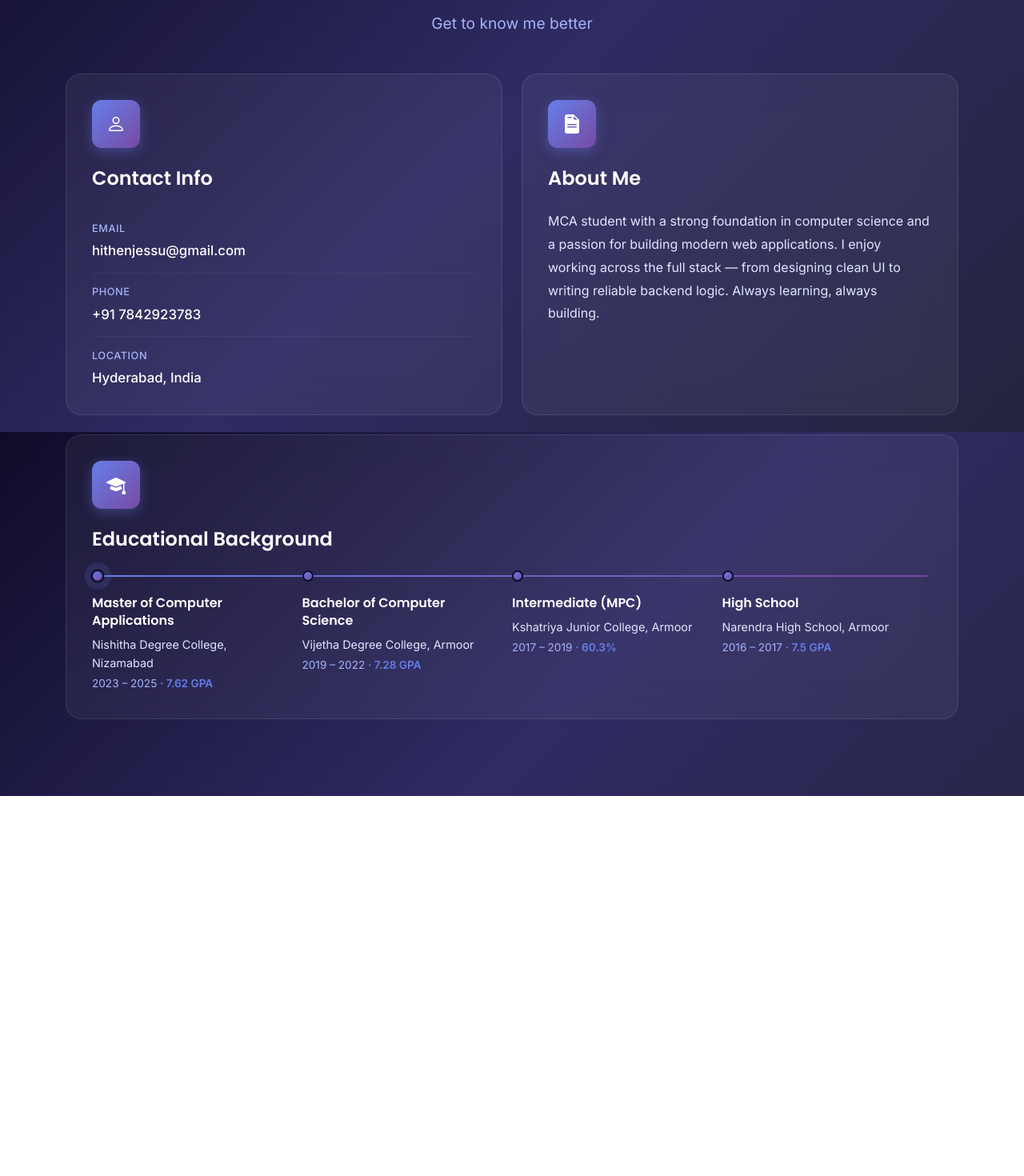
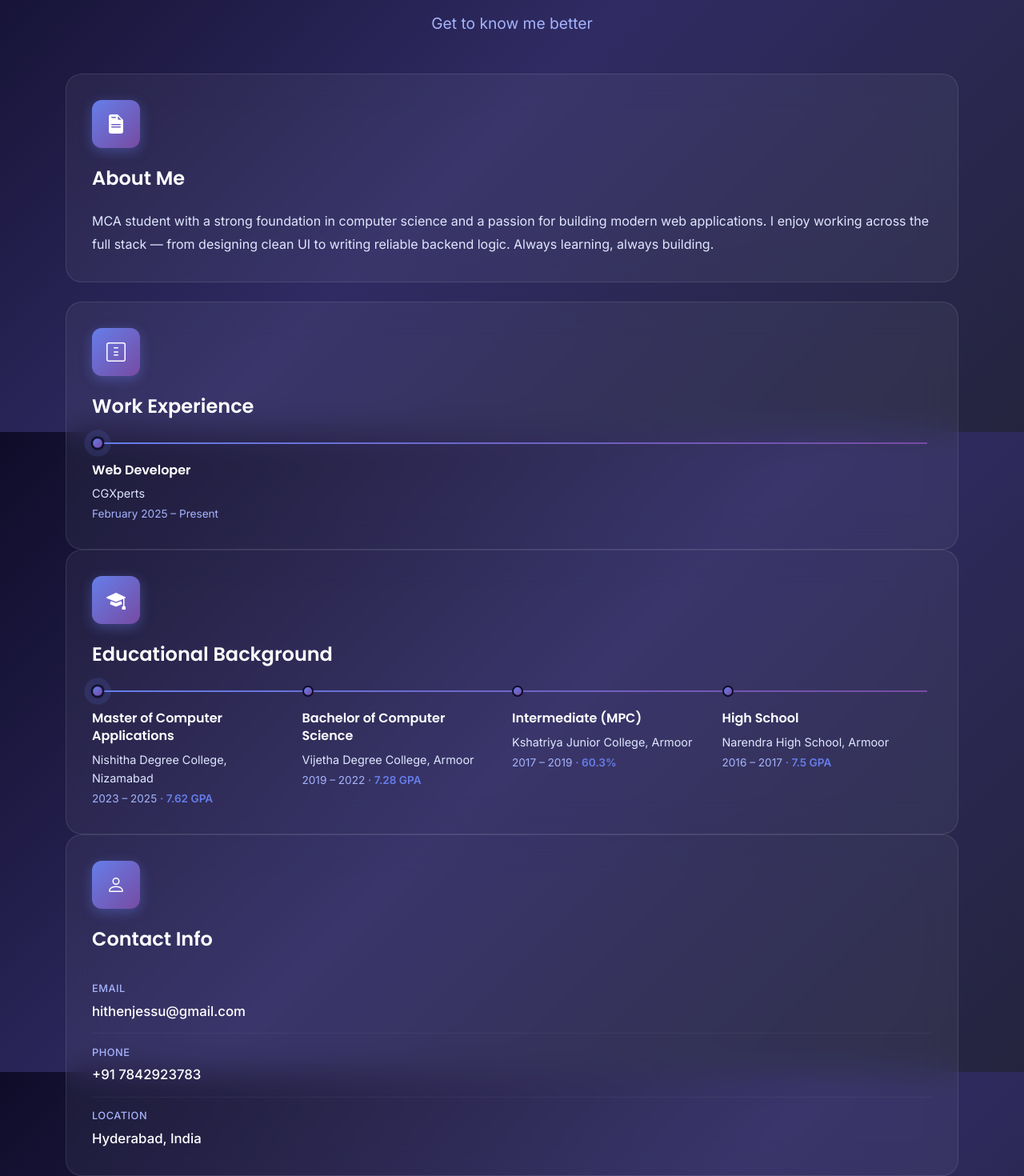
Before and after one commit to HithenJ/myportfolio, an Angular app: page / in a window 1280 px wide. Shown: the part 1060-2530 px from the top of the page at 80% size. Before the commit the page ends 2055 px from the top, so only its background shows below. Built offline with nearby package versions, Linux system fonts and the light colour scheme.

Commit message:
latest portfolio

```diff
--- a/src/app/component/about/about.component.html
+++ b/src/app/component/about/about.component.html
@@ -6,35 +6,9 @@
       <p class="section-subtitle">Get to know me better</p>
     </div>
 
-    <!-- Top row: Contact + Bio side by side -->
+    <!-- Bio full width -->
     <div class="row g-4 mb-4">
-
-      <div class="col-lg-6 col-md-6 col-12">
-        <div class="info-card">
-          <div class="card-icon">
-            <svg xmlns="http://www.w3.org/2000/svg" width="24" height="24" fill="currentColor" viewBox="0 0 16 16">
-              <path d="M8 8a3 3 0 1 0 0-6 3 3 0 0 0 0 6Zm2-3a2 2 0 1 1-4 0 2 2 0 0 1 4 0Zm4 8c0 1-1 1-1 1H3s-1 0-1-1 1-4 6-4 6 3 6 4Zm-1-.004c-.001-.246-.154-.986-.832-1.664C11.516 10.68 10.289 10 8 10c-2.29 0-3.516.68-4.168 1.332-.678.678-.83 1.418-.832 1.664h10Z"/>
-            </svg>
-          </div>
-          <h3 class="card-title">Contact Info</h3>
-          <div class="info-list">
-            <div class="info-item">
-              <span class="info-label">Email</span>
-              <a href="mailto:hithenjessu@gmail.com" class="info-value">hithenjessu&#64;gmail.com</a>
-            </div>
-            <div class="info-item">
-              <span class="info-label">Phone</span>
-              <a href="tel:7842923783" class="info-value">+91 7842923783</a>
-            </div>
-            <div class="info-item">
-              <span class="info-label">Location</span>
-              <span class="info-value">Hyderabad, India</span>
-            </div>
-          </div>
-        </div>
-      </div>
-
-      <div class="col-lg-6 col-md-6 col-12">
+      <div class="col-12">
         <div class="info-card bio-card">
           <div class="card-icon">
             <svg xmlns="http://www.w3.org/2000/svg" width="24" height="24" fill="currentColor" viewBox="0 0 16 16">
@@ -49,7 +23,31 @@
           </p>
         </div>
       </div>
+    </div>
 
+    <!-- Work Experience full width -->
+    <div class="row g-4">
+      <div class="col-12">
+        <div class="info-card experience-card">
+          <div class="card-icon">
+            <svg xmlns="http://www.w3.org/2000/svg" width="24" height="24" fill="currentColor" viewBox="0 0 16 16">
+              <path d="M14 1a1 1 0 0 1 1 1v12a1 1 0 0 1-1 1H2a1 1 0 0 1-1-1V2a1 1 0 0 1 1-1h12zM2 0a2 2 0 0 0-2 2v12a2 2 0 0 0 2 2h12a2 2 0 0 0 2-2V2a2 2 0 0 0-2-2H2z"/>
+              <path d="M6.5 4a.5.5 0 0 0 0 1h3a.5.5 0 0 0 0-1h-3zM6 8a.5.5 0 0 0 .5.5h3a.5.5 0 0 0 0-1h-3a.5.5 0 0 0-.5.5zm0 2.5a.5.5 0 0 0 .5.5h3a.5.5 0 0 0 0-1h-3a.5.5 0 0 0-.5.5z"/>
+            </svg>
+          </div>
+          <h3 class="card-title">Work Experience</h3>
+
+          <div class="timeline-horizontal">
+            <div class="tl-item">
+              <div class="tl-dot active-marker"></div>
+              <h4 class="timeline-title">Web Developer</h4>
+              <p class="timeline-institution">CGXperts</p>
+              <p class="timeline-period">February 2025 – Present</p>
+            </div>
+          </div>
+
+        </div>
+      </div>
     </div>
 
     <!-- Education full width -->
@@ -95,5 +93,33 @@
       </div>
     </div>
 
+    <!-- Contact Info full width -->
+    <div class="row g-4">
+      <div class="col-12">
+        <div class="info-card contact-card">
+          <div class="card-icon">
+            <svg xmlns="http://www.w3.org/2000/svg" width="24" height="24" fill="currentColor" viewBox="0 0 16 16">
+              <path d="M8 8a3 3 0 1 0 0-6 3 3 0 0 0 0 6Zm2-3a2 2 0 1 1-4 0 2 2 0 0 1 4 0Zm4 8c0 1-1 1-1 1H3s-1 0-1-1 1-4 6-4 6 3 6 4Zm-1-.004c-.001-.246-.154-.986-.832-1.664C11.516 10.68 10.289 10 8 10c-2.29 0-3.516.68-4.168 1.332-.678.678-.83 1.418-.832 1.664h10Z"/>
+            </svg>
+          </div>
+          <h3 class="card-title">Contact Info</h3>
+          <div class="info-list">
+            <div class="info-item">
+              <span class="info-label">Email</span>
+              <a href="mailto:hithenjessu@gmail.com" class="info-value">hithenjessu&#64;gmail.com</a>
+            </div>
+            <div class="info-item">
+              <span class="info-label">Phone</span>
+              <a href="tel:7842923783" class="info-value">+91 7842923783</a>
+            </div>
+            <div class="info-item">
+              <span class="info-label">Location</span>
+              <span class="info-value">Hyderabad, India</span>
+            </div>
+          </div>
+        </div>
+      </div>
+    </div>
+
   </div>
 </section>
```
